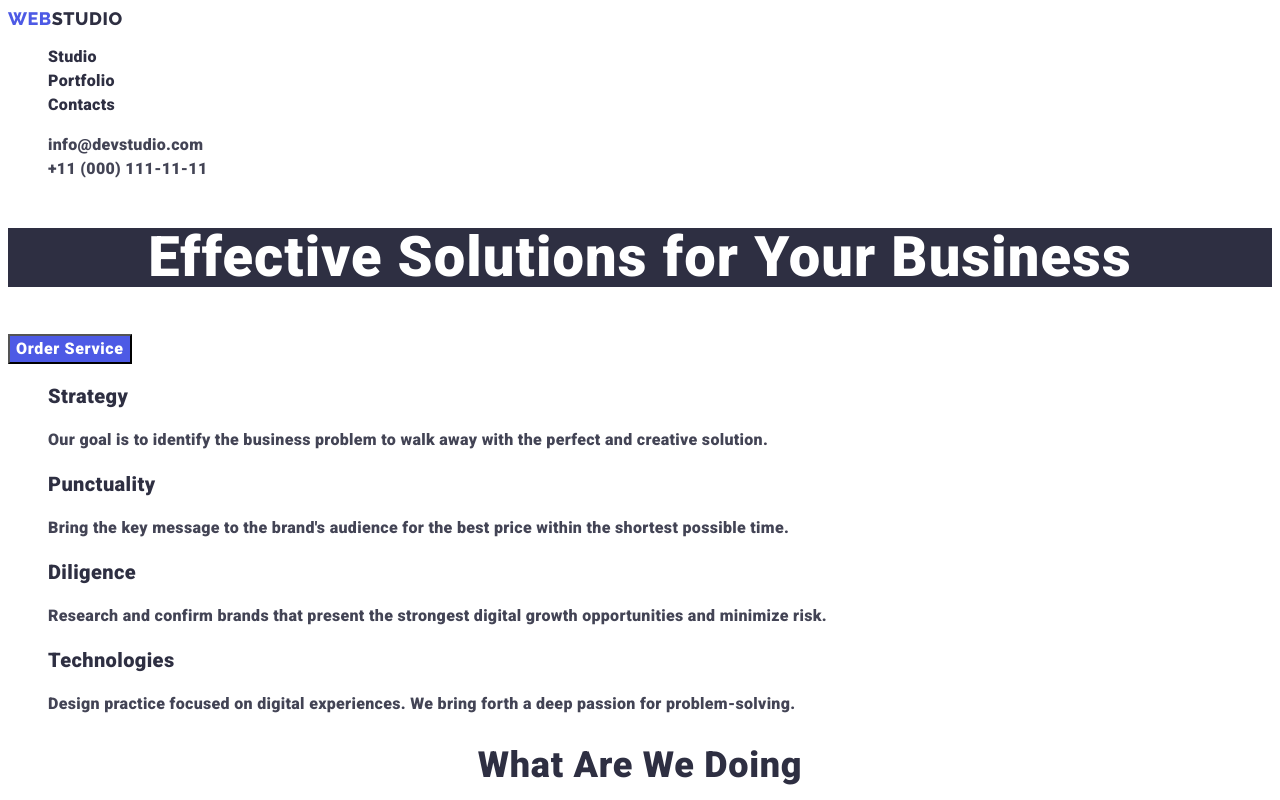
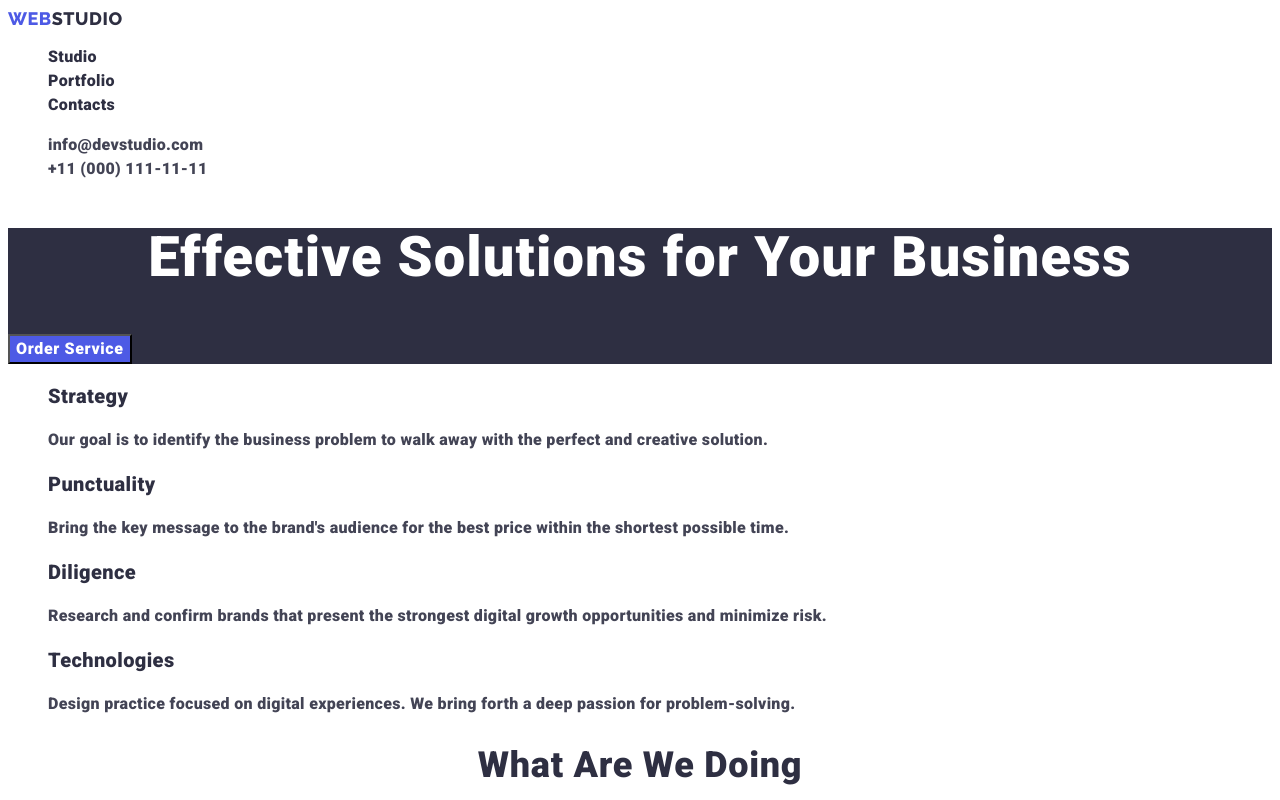
Before and after one commit to Heaven177/goit-markup-hw-02, a plain HTML site: page index.html in a window 1280 px wide. Shown: the top 800 px of the page. Drawn offline with Linux system fonts and the light colour scheme.

Commit message:
again rework hw2

```diff
--- a/css/styles.css
+++ b/css/styles.css
@@ -39,6 +39,10 @@ color: var(--text-color);
         color: #404bbf;
 }
 
+.header-address {
+        font-style: normal;
+}
+
 .link-mail {
         font-style: normal;
         font-weight: 400;
@@ -66,9 +70,11 @@ color: var(--text-color);
 }
 
 
-
 /* ---------STUDIO BTN--------- */
 
+.hero {
+        background-color: var(--title-color);
+}
 .hero-title {
         background-color: var(--title-color);
         font-size: 56px;
--- a/index.html
+++ b/index.html
@@ -49,7 +49,7 @@
     <main>
       <!---------------------STUDIO BTN------------------------>
 
-      <section>
+      <section class="hero">
         <h1 class="hero-title">Effective Solutions for Your Business</h1>
         <button type="button" class="btn-order-service">Order Service</button>
       </section>
```
Also changed, not shown: portfolio.html (+11 -13 lines).
